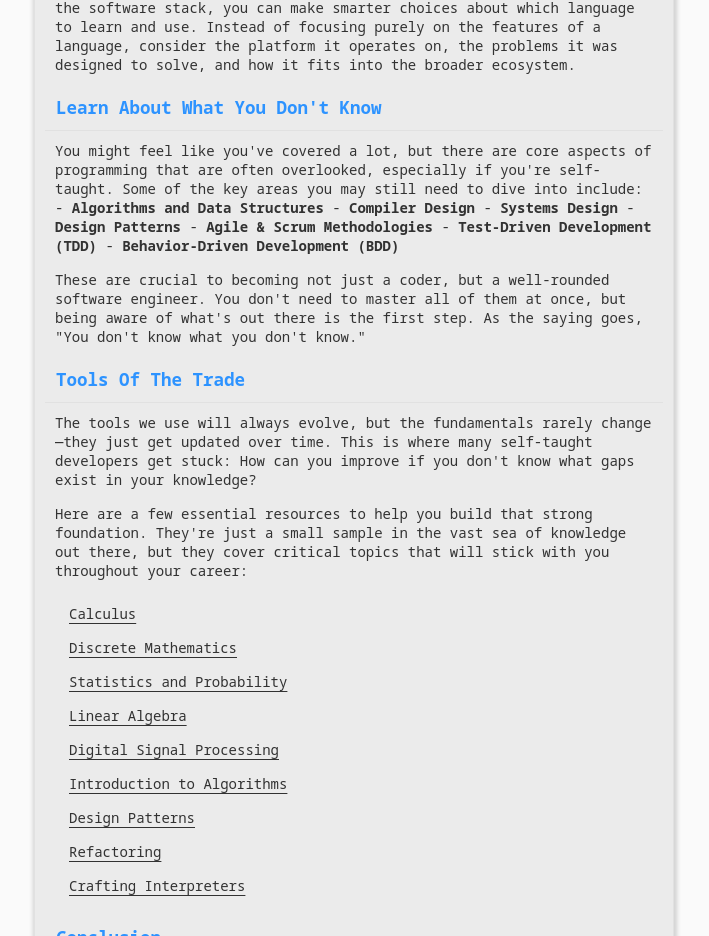
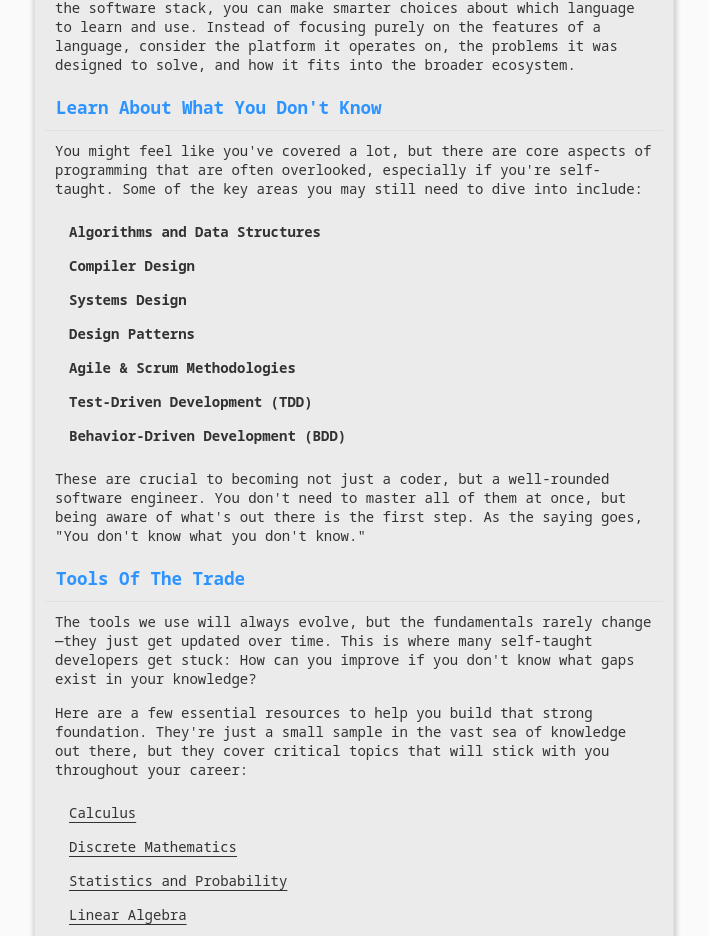
Before and after one commit to teleprint-me/teleprint-me, a plain HTML site: page static/views/blog/teach-yourself-programming-in-ten-years.html in a window 1280 px wide. Shown: the part 4640-5576 px from the top of the page, without its empty margins (286-995 px from the left). Drawn offline with nearby package versions, Linux system fonts and the light colour scheme.

Commit message:
views(chore): Add updated view

```diff
--- a/static/views/blog/teach-yourself-programming-in-ten-years.html
+++ b/static/views/blog/teach-yourself-programming-in-ten-years.html
@@ -263,11 +263,16 @@ Know</h3>
 <p>You might feel like you've covered a lot, but there are core aspects
 of programming that are often overlooked, especially if you're
 self-taught. Some of the key areas you may still need to dive into
-include: - <strong>Algorithms and Data Structures</strong> -
-<strong>Compiler Design</strong> - <strong>Systems Design</strong> -
-<strong>Design Patterns</strong> - <strong>Agile &amp; Scrum
-Methodologies</strong> - <strong>Test-Driven Development (TDD)</strong>
-- <strong>Behavior-Driven Development (BDD)</strong></p>
+include:</p>
+<ul>
+<li><strong>Algorithms and Data Structures</strong></li>
+<li><strong>Compiler Design</strong></li>
+<li><strong>Systems Design</strong></li>
+<li><strong>Design Patterns</strong></li>
+<li><strong>Agile &amp; Scrum Methodologies</strong></li>
+<li><strong>Test-Driven Development (TDD)</strong></li>
+<li><strong>Behavior-Driven Development (BDD)</strong></li>
+</ul>
 <p>These are crucial to becoming not just a coder, but a well-rounded
 software engineer. You don't need to master all of them at once, but
 being aware of what's out there is the first step. As the saying goes,
```
